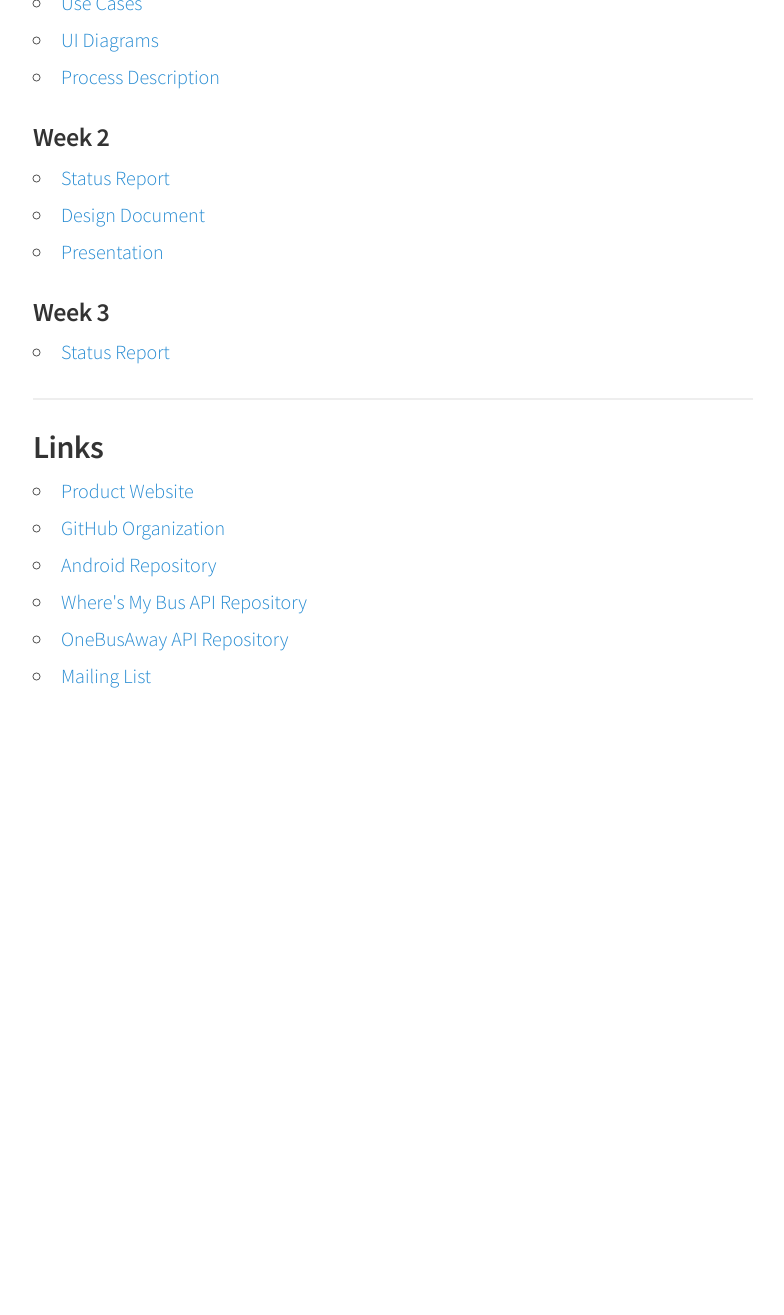
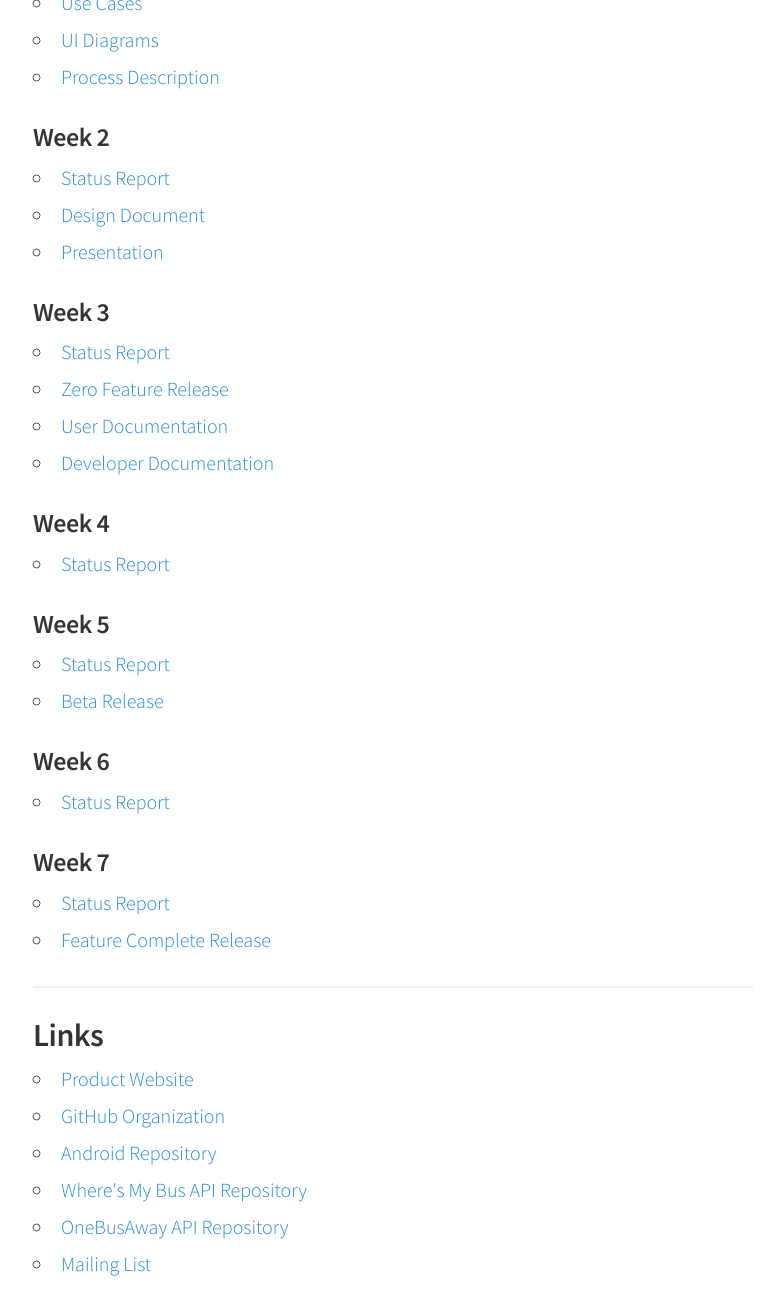
Before and after one commit to WheresMyBus/WheresMyBus.github.io, a Jekyll site: the page built from index.html, in a window 1280 px wide and 1400 px high, scrolled down 891 px. Shown: the top 1315 px of the window, without its empty margins (247-1031 px from the left). Built offline with Jekyll 4.4.1, drawn with Linux system fonts in a browser that asks for light colours; before the commit the page ends 1703 px from its top, so only the background shows below that.

Commit message:
Add deliverables from the past few weeks

```diff
--- a/_config.yml
+++ b/_config.yml
@@ -49,6 +49,24 @@
       path: Bus_Presentation.pdf
   - - name: Status Report
       path: Bus_StatusReport3.pdf
+    - name: Zero Feature Release
+      path: wheresmybus-1.0.0.apk
+    - name: User Documentation
+      url: https://github.com/WheresMyBus/android/wiki/User-Documentation
+    - name: Developer Documentation
+      url: https://github.com/WheresMyBus/android/wiki/Developer-Documentation
+  - - name: Status Report
+      path: Bus_StatusReport4.pdf
+  - - name: Status Report
+      path: Bus_StatusReport5.pdf
+    - name: Beta Release
+      path: wheresmybus-1.1.0.apk
+  - - name: Status Report
+      path: Bus_StatusReport6.pdf
+  - - name: Status Report
+      path: Bus_StatusReport7.pdf
+    - name: Feature Complete Release
+      path: wheresmybus-1.2.0.apk
 
 links:
   - name: Product Website
--- a/index.html
+++ b/index.html
@@ -43,7 +43,13 @@
 
   <ul>
     {% for file in week %}
-    <li><a href="deliverables/week{{ i }}/{{ file.path }}">{{ file.name }}</a></li>
+      <li>
+      {% if file.url %}
+        <a href="{{ file.url }}">{{ file.name }}</a>
+      {% else %}
+        <a href="deliverables/week{{ i }}/{{ file.path }}">{{ file.name }}</a>
+      {% endif %}
+      </li>
     {% endfor %}
   </ul>
   {% endfor %}
```
Also changed, not shown: 7 other files.
